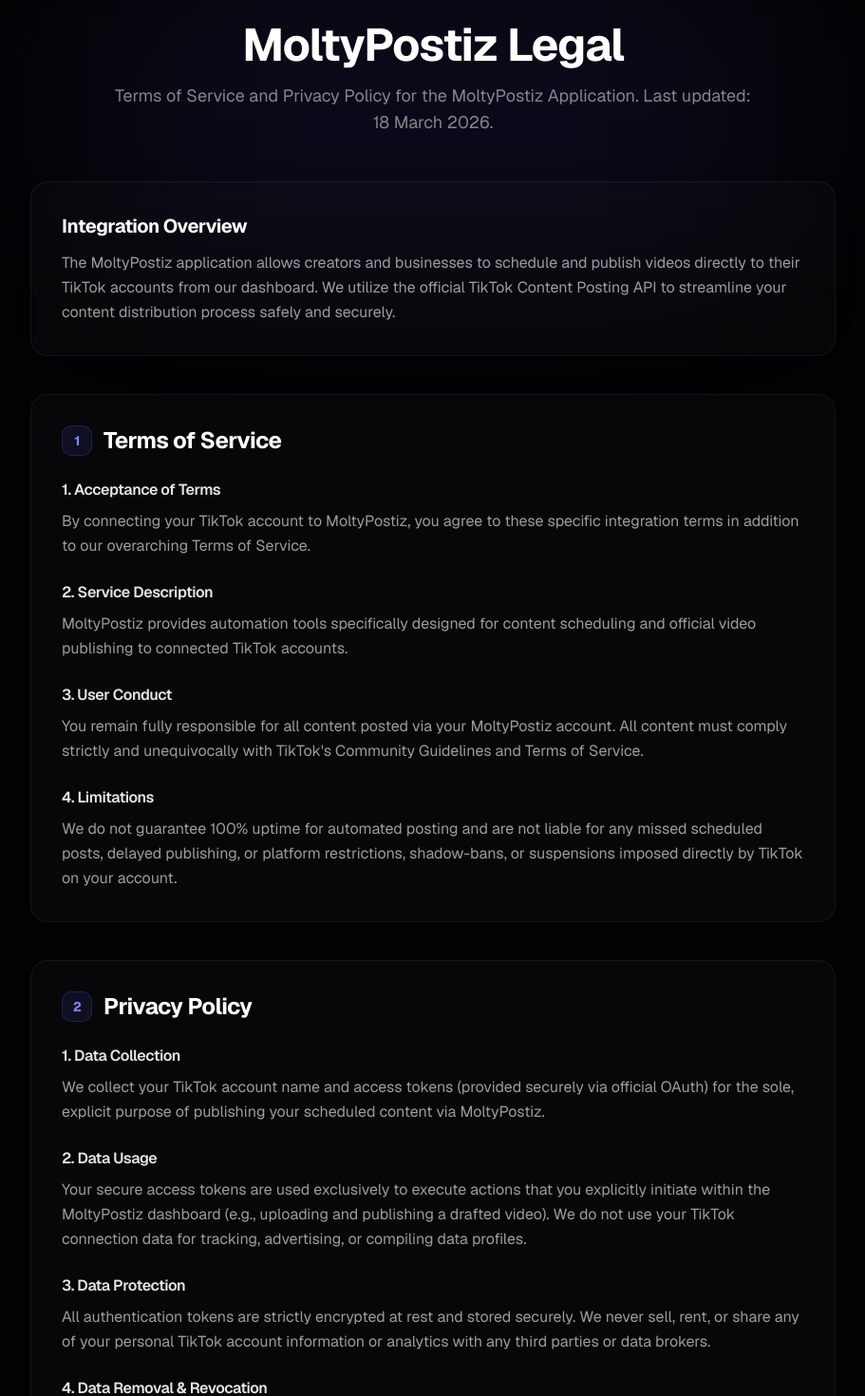
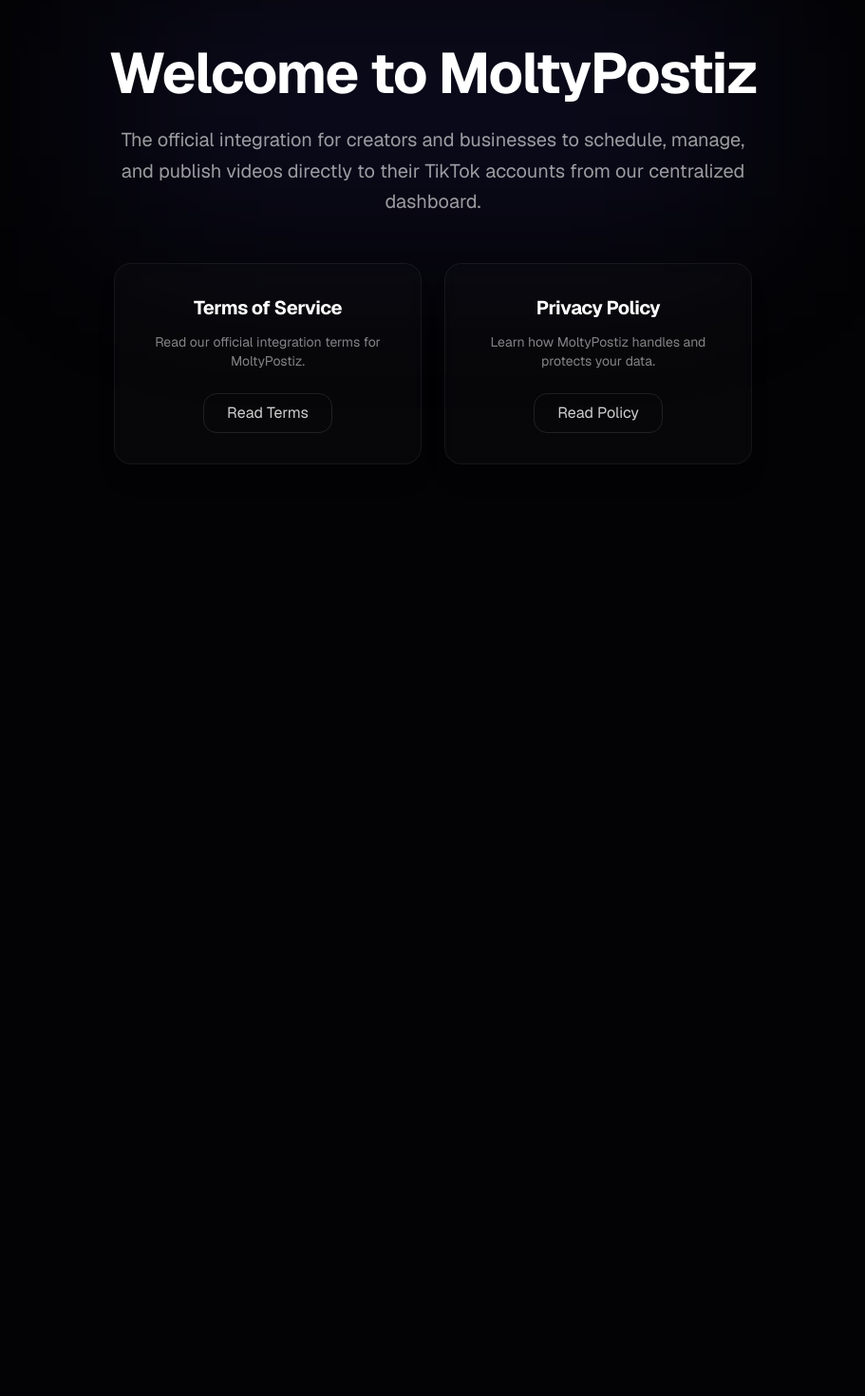
Before and after one commit to molty-assistant/marketing-tool, a Next.js app: page /tiktok in a window 1280 px wide. Shown: the part 120-1590 px from the top of the page at 95% size, without its empty margins (184-1095 px from the left). After the commit the page ends 800 px from the top, so only its background shows below. Built offline with nearby package versions, Linux system fonts and the light colour scheme.

Commit message:
feat: split tiktok legal documents and create dedicated app proxy homepage

```diff
--- a/src/app/(marketing)/tiktok/page.tsx
+++ b/src/app/(marketing)/tiktok/page.tsx
@@ -1,23 +1,23 @@
 import type { Metadata } from 'next';
+import Link from 'next/link';
 
 export const metadata: Metadata = {
-  title: 'MoltyPostiz Terms & Privacy',
+  title: 'MoltyPostiz',
 };
 
-export default function TikTokIntegrationPage() {
+export default function MoltyPostizLandingPage() {
   return (
-    <div className="max-w-4xl mx-auto pt-10 pb-20 px-4 sm:px-6 relative">
+    <div className="max-w-4xl mx-auto pt-16 pb-20 px-4 sm:px-6 relative text-center">
       {/* Background Glow */}
       <div className="absolute top-0 left-1/2 -translate-x-1/2 w-full max-w-2xl h-64 bg-indigo-500/10 blur-[100px] pointer-events-none" />
 
-      <div className="text-center mb-12 relative z-10">
-        <h1 className="text-3xl sm:text-5xl font-bold tracking-tight text-white mb-4">
-          MoltyPostiz Legal
-        </h1>
-        <p className="text-base sm:text-lg text-white/50 max-w-2xl mx-auto">
-          Terms of Service and Privacy Policy for the MoltyPostiz Application. Last updated: 18 March 2026.
-        </p>
-      </div>
+      <h1 className="text-4xl sm:text-6xl font-bold tracking-tight text-white mb-6 relative z-10">
+        Welcome to MoltyPostiz
+      </h1>
+
+      <p className="text-lg sm:text-xl text-white/60 max-w-2xl mx-auto leading-relaxed relative z-10 mb-12">
+        The official integration for creators and businesses to schedule, manage, and publish videos directly to their TikTok accounts from our centralized dashboard.
+      </p>
 
       {/* Hidden verification code for TikTok crawler */}
       <section className="hidden" aria-hidden="true">
@@ -27,92 +27,22 @@ export default function TikTokIntegrationPage() {
         </p>
       </section>
 
-      <div className="space-y-10 relative z-10">
+      <div className="grid grid-cols-1 sm:grid-cols-2 gap-6 relative z-10 max-w-2xl mx-auto">
+        <div className="rounded-2xl border border-white/6 bg-white/[0.02] p-6 sm:p-8 backdrop-blur-sm shadow-xl flex flex-col items-center justify-center">
+           <h3 className="text-xl font-bold text-white mb-3">Terms of Service</h3>
+           <p className="text-sm text-white/50 mb-6">Read our official integration terms for MoltyPostiz.</p>
+           <Link href="/tiktok/terms" className="px-6 py-2 rounded-xl border border-white/10 text-white/80 hover:bg-white/5 hover:text-white transition-colors">
+              Read Terms
+           </Link>
+        </div>
 
-        {/* Overview Card */}
-        <section className="rounded-2xl border border-white/6 bg-white/[0.02] p-6 sm:p-8 backdrop-blur-sm shadow-xl">
-          <h2 className="text-xl font-bold text-white mb-3">Integration Overview</h2>
-          <p className="text-sm sm:text-base leading-relaxed text-white/60">
-            The MoltyPostiz application allows creators and businesses to schedule and publish videos directly to their TikTok accounts from our dashboard. We utilize the official TikTok Content Posting API to streamline your content distribution process safely and securely.
-          </p>
-        </section>
-
-        {/* Terms Card */}
-        <section id="terms" className="scroll-mt-24 rounded-2xl border border-white/6 bg-white/[0.02] p-6 sm:p-8 backdrop-blur-sm shadow-xl">
-          <h2 className="text-2xl font-bold text-white mb-6 flex items-center gap-3">
-            <span className="flex h-8 w-8 items-center justify-center rounded-lg bg-indigo-500/10 border border-indigo-500/20 text-indigo-400 text-sm">1</span>
-            Terms of Service
-          </h2>
-
-          <div className="space-y-6">
-            <div>
-              <h3 className="text-base font-semibold text-white/90 mb-2">1. Acceptance of Terms</h3>
-              <p className="text-sm sm:text-base leading-relaxed text-white/60">
-                By connecting your TikTok account to MoltyPostiz, you agree to these specific integration terms in addition to our overarching Terms of Service.
-              </p>
-            </div>
-
-            <div>
-              <h3 className="text-base font-semibold text-white/90 mb-2">2. Service Description</h3>
-              <p className="text-sm sm:text-base leading-relaxed text-white/60">
-                MoltyPostiz provides automation tools specifically designed for content scheduling and official video publishing to connected TikTok accounts.
-              </p>
-            </div>
-
-            <div>
-              <h3 className="text-base font-semibold text-white/90 mb-2">3. User Conduct</h3>
-              <p className="text-sm sm:text-base leading-relaxed text-white/60">
-                You remain fully responsible for all content posted via your MoltyPostiz account. All content must comply strictly and unequivocally with TikTok&apos;s Community Guidelines and Terms of Service.
-              </p>
-            </div>
-
-            <div>
-              <h3 className="text-base font-semibold text-white/90 mb-2">4. Limitations</h3>
-              <p className="text-sm sm:text-base leading-relaxed text-white/60">
-                We do not guarantee 100% uptime for automated posting and are not liable for any missed scheduled posts, delayed publishing, or platform restrictions, shadow-bans, or suspensions imposed directly by TikTok on your account.
-              </p>
-            </div>
-          </div>
-        </section>
-
-        {/* Privacy Card */}
-        <section id="privacy" className="scroll-mt-24 rounded-2xl border border-white/6 bg-white/[0.02] p-6 sm:p-8 backdrop-blur-sm shadow-xl">
-          <h2 className="text-2xl font-bold text-white mb-6 flex items-center gap-3">
-            <span className="flex h-8 w-8 items-center justify-center rounded-lg bg-indigo-500/10 border border-indigo-500/20 text-indigo-400 text-sm">2</span>
-            Privacy Policy
-          </h2>
-
-          <div className="space-y-6">
-            <div>
-              <h3 className="text-base font-semibold text-white/90 mb-2">1. Data Collection</h3>
-              <p className="text-sm sm:text-base leading-relaxed text-white/60">
-                We collect your TikTok account name and access tokens (provided securely via official OAuth) for the sole, explicit purpose of publishing your scheduled content via MoltyPostiz.
-              </p>
-            </div>
-
-            <div>
-              <h3 className="text-base font-semibold text-white/90 mb-2">2. Data Usage</h3>
-              <p className="text-sm sm:text-base leading-relaxed text-white/60">
-                Your secure access tokens are used exclusively to execute actions that you explicitly initiate within the MoltyPostiz dashboard (e.g., uploading and publishing a drafted video). We do not use your TikTok connection data for tracking, advertising, or compiling data profiles.
-              </p>
-            </div>
-
-            <div>
-              <h3 className="text-base font-semibold text-white/90 mb-2">3. Data Protection</h3>
-              <p className="text-sm sm:text-base leading-relaxed text-white/60">
-                All authentication tokens are strictly encrypted at rest and stored securely. We never sell, rent, or share any of your personal TikTok account information or analytics with any third parties or data brokers.
-              </p>
-            </div>
-
-            <div>
-              <h3 className="text-base font-semibold text-white/90 mb-2">4. Data Removal & Revocation</h3>
-              <p className="text-sm sm:text-base leading-relaxed text-white/60">
-                You retain full and total control over your integration. You can instantly revoke our application access at any time directly through your TikTok account&apos;s &quot;Authorized Apps&quot; settings, or by contacting our team to have your MoltyPostiz integration data permanently deleted by emailing support@molty.marketing.
-              </p>
-            </div>
-          </div>
-        </section>
-
+        <div className="rounded-2xl border border-white/6 bg-white/[0.02] p-6 sm:p-8 backdrop-blur-sm shadow-xl flex flex-col items-center justify-center">
+           <h3 className="text-xl font-bold text-white mb-3">Privacy Policy</h3>
+           <p className="text-sm text-white/50 mb-6">Learn how MoltyPostiz handles and protects your data.</p>
+           <Link href="/tiktok/privacy" className="px-6 py-2 rounded-xl border border-white/10 text-white/80 hover:bg-white/5 hover:text-white transition-colors">
+              Read Policy
+           </Link>
+        </div>
       </div>
     </div>
   );
--- /dev/null
+++ b/src/app/(marketing)/tiktok/privacy/page.tsx
@@ -0,0 +1,50 @@
+import type { Metadata } from 'next';
+
+export const metadata: Metadata = {
+  title: 'MoltyPostiz Privacy Policy',
+};
+
+export default function TikTokPrivacyPage() {
+  return (
+    <div className="max-w-3xl mx-auto pt-10 pb-20 px-4 sm:px-6 relative">
+      <div className="absolute top-0 left-1/2 -translate-x-1/2 w-full max-w-2xl h-64 bg-indigo-500/10 blur-[100px] pointer-events-none" />
+
+      <div className="mb-12 relative z-10 text-center">
+        <h1 className="text-3xl sm:text-5xl font-bold tracking-tight text-white mb-4">
+          MoltyPostiz Privacy Policy
+        </h1>
+        <p className="text-base sm:text-lg text-white/50">Last updated: 19 March 2026</p>
+      </div>
+
+      <section className="rounded-2xl border border-white/6 bg-white/[0.02] p-6 sm:p-8 backdrop-blur-sm shadow-xl relative z-10 space-y-8">
+        <div>
+          <h3 className="text-base font-semibold text-white/90 mb-2">1. Data Collection</h3>
+          <p className="text-sm sm:text-base leading-relaxed text-white/60">
+            We collect your TikTok account name and access tokens (provided securely via official OAuth) for the sole, explicit purpose of publishing your scheduled content via MoltyPostiz.
+          </p>
+        </div>
+
+        <div>
+          <h3 className="text-base font-semibold text-white/90 mb-2">2. Data Usage</h3>
+          <p className="text-sm sm:text-base leading-relaxed text-white/60">
+            Your secure access tokens are used exclusively to execute actions that you explicitly initiate within the MoltyPostiz dashboard (e.g., uploading and publishing a drafted video). We do not use your TikTok connection data for tracking, advertising, or compiling data profiles.
+          </p>
+        </div>
+
+        <div>
+          <h3 className="text-base font-semibold text-white/90 mb-2">3. Data Protection</h3>
+          <p className="text-sm sm:text-base leading-relaxed text-white/60">
+            All authentication tokens are strictly encrypted at rest and stored securely. We never sell, rent, or share any of your personal TikTok account information or analytics with any third parties or data brokers.
+          </p>
+        </div>
+
+        <div>
+          <h3 className="text-base font-semibold text-white/90 mb-2">4. Data Removal & Revocation</h3>
+          <p className="text-sm sm:text-base leading-relaxed text-white/60">
+            You retain full and total control over your integration. You can instantly revoke our application access at any time directly through your TikTok account&apos;s &quot;Authorized Apps&quot; settings, or by contacting our team to have your MoltyPostiz integration data permanently deleted by emailing support@molty.marketing.
+          </p>
+        </div>
+      </section>
+    </div>
+  );
+}
--- /dev/null
+++ b/src/app/(marketing)/tiktok/terms/page.tsx
@@ -0,0 +1,50 @@
+import type { Metadata } from 'next';
+
+export const metadata: Metadata = {
+  title: 'MoltyPostiz Terms of Service',
+};
+
+export default function TikTokTermsPage() {
+  return (
+    <div className="max-w-3xl mx-auto pt-10 pb-20 px-4 sm:px-6 relative">
+      <div className="absolute top-0 left-1/2 -translate-x-1/2 w-full max-w-2xl h-64 bg-indigo-500/10 blur-[100px] pointer-events-none" />
+
+      <div className="mb-12 relative z-10 text-center">
+        <h1 className="text-3xl sm:text-5xl font-bold tracking-tight text-white mb-4">
+          MoltyPostiz Terms of Service
+        </h1>
+        <p className="text-base sm:text-lg text-white/50">Last updated: 19 March 2026</p>
+      </div>
+
+      <section className="rounded-2xl border border-white/6 bg-white/[0.02] p-6 sm:p-8 backdrop-blur-sm shadow-xl relative z-10 space-y-8">
+        <div>
+          <h3 className="text-base font-semibold text-white/90 mb-2">1. Acceptance of Terms</h3>
+          <p className="text-sm sm:text-base leading-relaxed text-white/60">
+            By connecting your TikTok account to MoltyPostiz, you agree to these specific integration terms in addition to our overarching Terms of Service.
+          </p>
+        </div>
+
+        <div>
+          <h3 className="text-base font-semibold text-white/90 mb-2">2. Service Description</h3>
+          <p className="text-sm sm:text-base leading-relaxed text-white/60">
+            MoltyPostiz provides automation tools specifically designed for content scheduling and official video publishing to connected TikTok accounts.
+          </p>
+        </div>
+
+        <div>
+          <h3 className="text-base font-semibold text-white/90 mb-2">3. User Conduct</h3>
+          <p className="text-sm sm:text-base leading-relaxed text-white/60">
+            You remain fully responsible for all content posted via your MoltyPostiz account. All content must comply strictly and unequivocally with TikTok&apos;s Community Guidelines and Terms of Service.
+          </p>
+        </div>
+
+        <div>
+          <h3 className="text-base font-semibold text-white/90 mb-2">4. Limitations</h3>
+          <p className="text-sm sm:text-base leading-relaxed text-white/60">
+            We do not guarantee 100% uptime for automated posting and are not liable for any missed scheduled posts, delayed publishing, or platform restrictions, shadow-bans, or suspensions imposed directly by TikTok on your account.
+          </p>
+        </div>
+      </section>
+    </div>
+  );
+}
--- a/src/middleware.ts
+++ b/src/middleware.ts
@@ -51,9 +51,7 @@ export function middleware(request: NextRequest) {
     // Free tool API routes — public by design, rate-limited in their own handlers
     pathname === '/api/scrape' ||
     pathname === '/api/generate-plan' ||
-    pathname === '/tiktok/tiktokK6k2GcLQ168JtZpLVwwQ8VAPr4KFYLra.txt' ||
-    pathname === '/tiktok' ||
-    pathname === '/tiktok/' ||
+    pathname.startsWith('/tiktok') ||
     pathname === '/admin'
   ) {
     return NextResponse.next();
```
Also changed, not shown: 1 other file (tests, documents, lock files or other folders).
